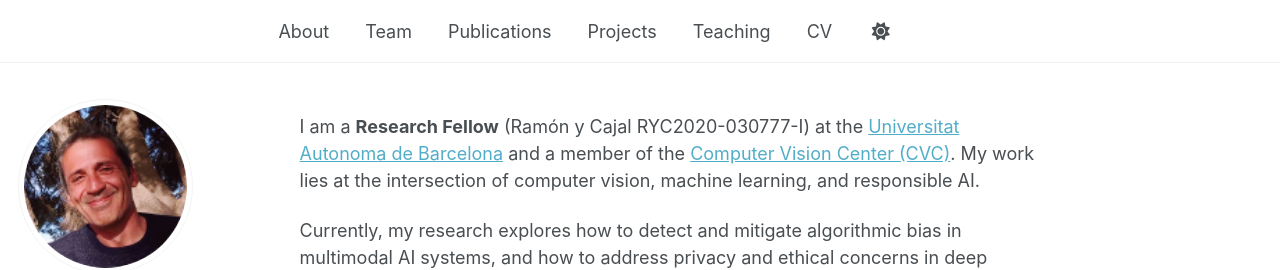
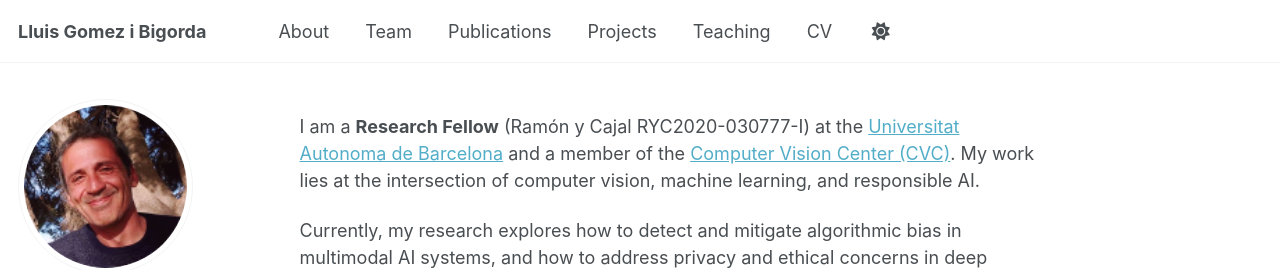
Before and after one commit to lluisgomez/lluisgomez.github.io, a Jekyll site: the page built from _pages/about.md, in a window 1280 px wide. Shown: the top 270 px of the page. Built offline with Jekyll 4.4.1, drawn with Linux system fonts in a browser that asks for light colours; some web fonts are replaced.

Commit message:
Update masthead.html

```diff
--- a/_includes/masthead.html
+++ b/_includes/masthead.html
@@ -6,7 +6,7 @@
       <nav id="site-nav" class="greedy-nav">
         <button><div class="navicon"></div></button>
         <ul class="visible-links">
-          <li class="masthead__menu-item masthead__menu-item--lg persist"><a href="{{ base_path }}/" style="color: transparent;">{{ site.title }}</a></li>
+          <li class="masthead__menu-item masthead__menu-item--lg persist"><a href="{{ base_path }}/">{{ site.title }}</a></li>
           {% for link in site.data.navigation.main %}
             {% if link.url contains 'http' %}
               {% assign domain = '' %}
```
